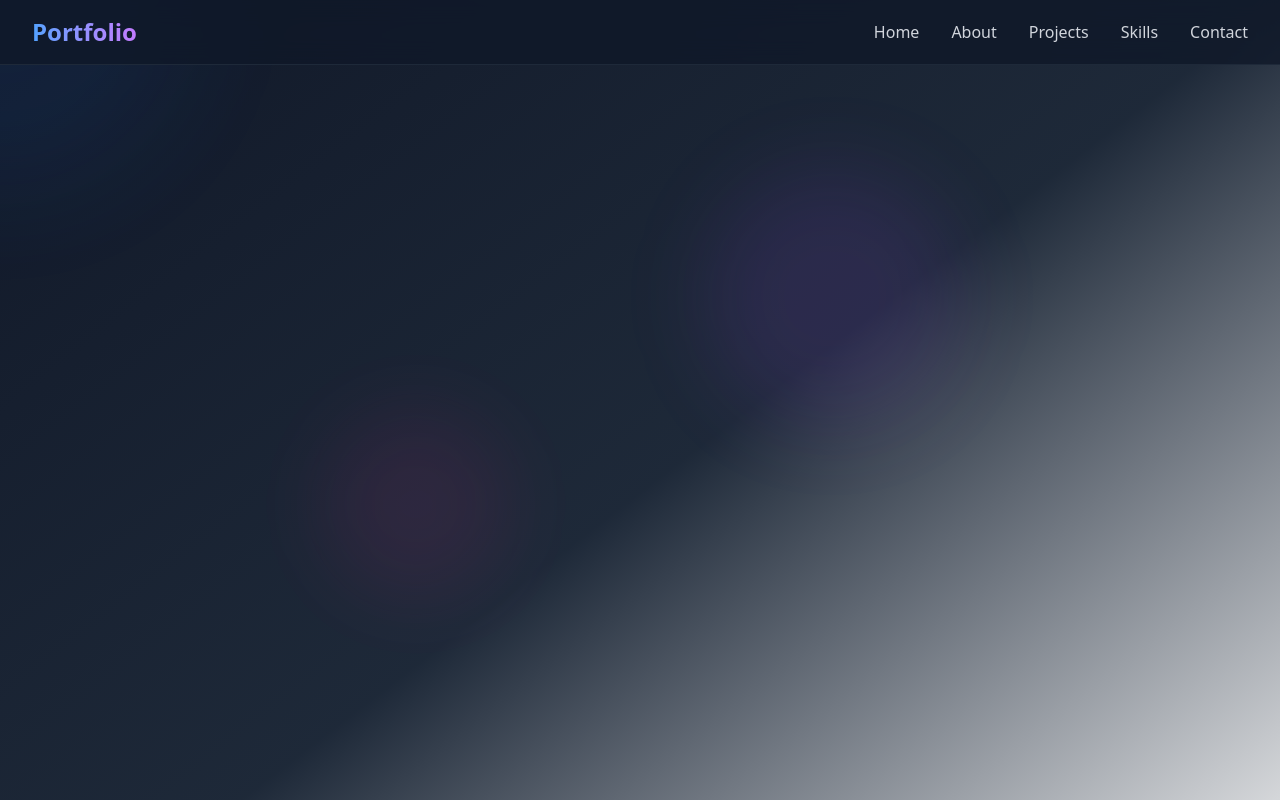
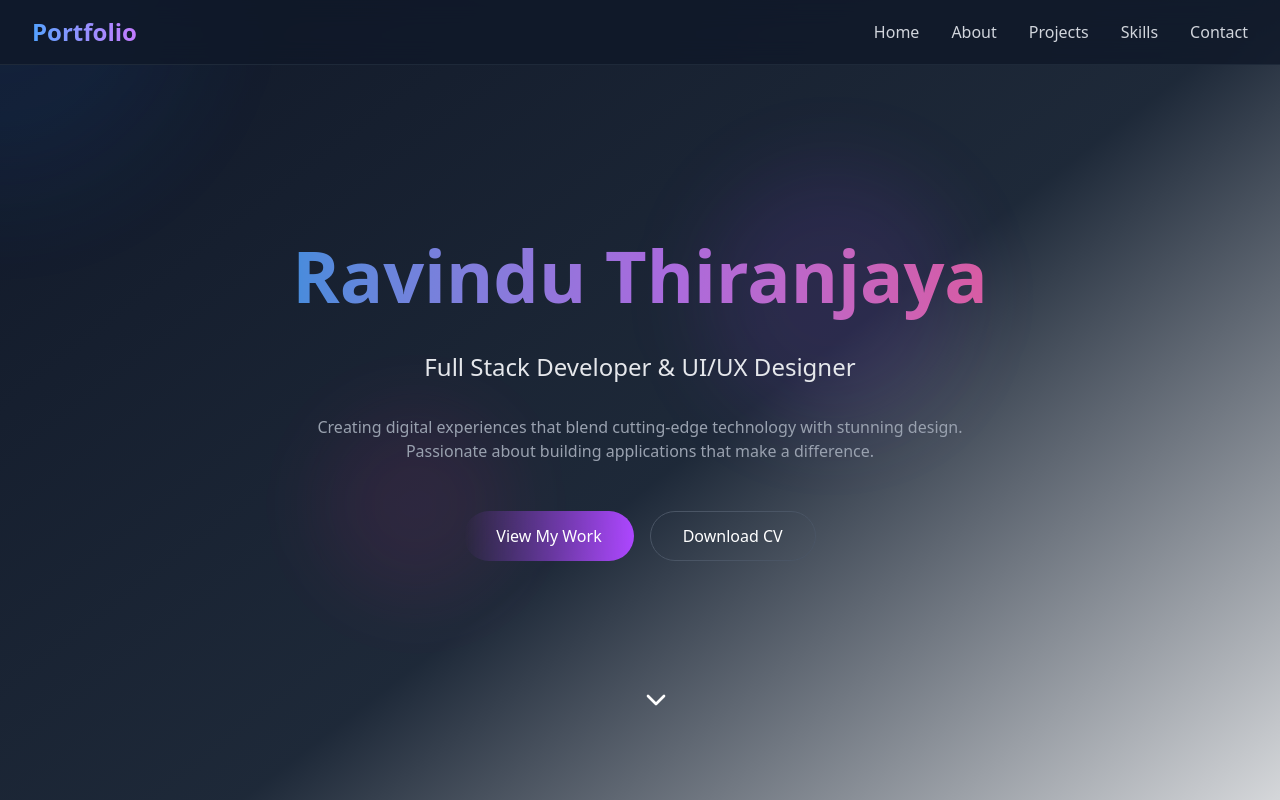
Before and after one commit to ravindu422/ravindu-portfolio, a React (Vite) app in the folder client/: page / in a window 1280 px wide. Shown: the top 800 px of the page. Built offline with nearby package versions, Linux system fonts and the light colour scheme.

Commit message:
add elements for hero section

```diff
--- a/client/src/components/Hero.jsx
+++ b/client/src/components/Hero.jsx
@@ -1,21 +1,37 @@
+import { ChevronDown } from 'lucide-react'
 import React from 'react'
 
 const Hero = () => {
   return (
     <section id='home' className='relative min-h-screen flex items-center justify-center px-4'>
-        <div className='text-center'>
-            <div>
-                <h1></h1>
-                <p></p>
-                <p></p>
-                <div>
-                    <button></button>
-                    <button></button>
+        <div className='text-center max-w-4xl mx-auto'>
+            <div className='animate-fade-in'>
+                <h1 className='text-5xl md:text-7xl font-bold pb-4 mb-6 bg-gradient-to-r from-blue-400 via-purple-400 to-pink-400 bg-clip-text text-transparent animate-pulse'>
+                    Ravindu Thiranjaya
+                </h1>
+                <p className='text-xl md:text-2xl text-gray-200 mb-8 animate-slide-up'>
+                    Full Stack Developer & UI/UX Designer
+                </p>
+                <p className='tex-lg text-gray-400 mb-12 max-w-2xl mx-auto animate-slide-up'>
+                    Creating digital experiences that blend cutting-edge technology with stunning design.
+                    Passionate about building applications that make a difference.
+                </p>
+                <div className='flex flex-col sm:flex-row gap-4 justify-center animate-slide-up'>
+                    <button className='px-8 py-3 bg-gradient-to-r from0blue-500 to-purple-500 rounded-full font-medium hover:shadow-lg hover:shadow-blue-500/25 transition-all duration-300 transform hover:scale-105'>
+                    View My Work
+                    </button>
+                    <button className='px-8 py-3 border border-gray-600 rounded-full font-medium hover:bg-gray-800 transition-all duration-300 transform hover:scale-105'>
+                        Download CV
+                    </button>
                 </div>
             </div>
         </div>
+
+        <div className='absolute bottom-20 left-1/2 transform -tramslate-x-1/2 animate-bounce'>
+        <ChevronDown size={32} className='tex-gray-400'/>
+        </div>
     </section>
-  )
-}
+  );
+};
 
-export default Hero
+export default Hero;
```
